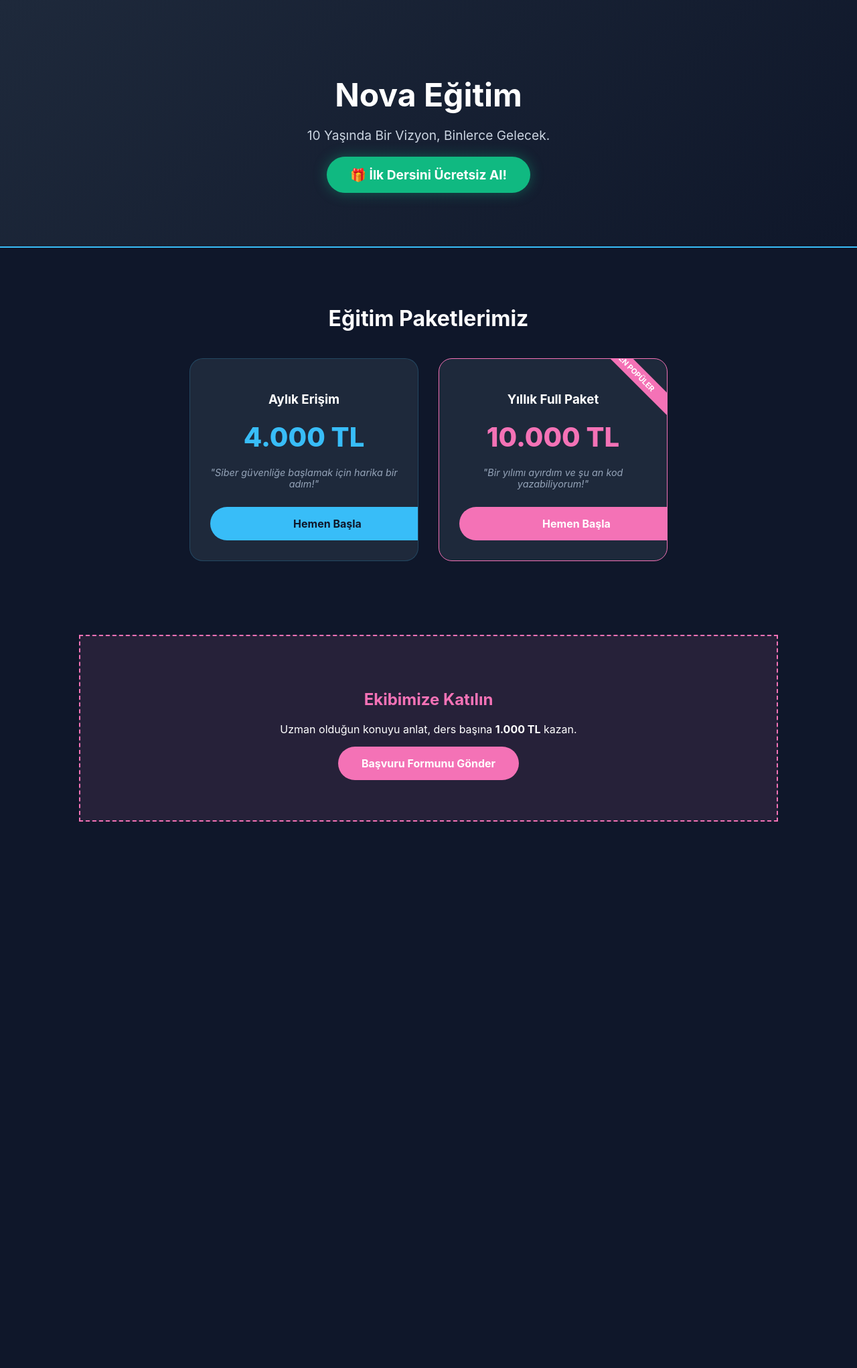
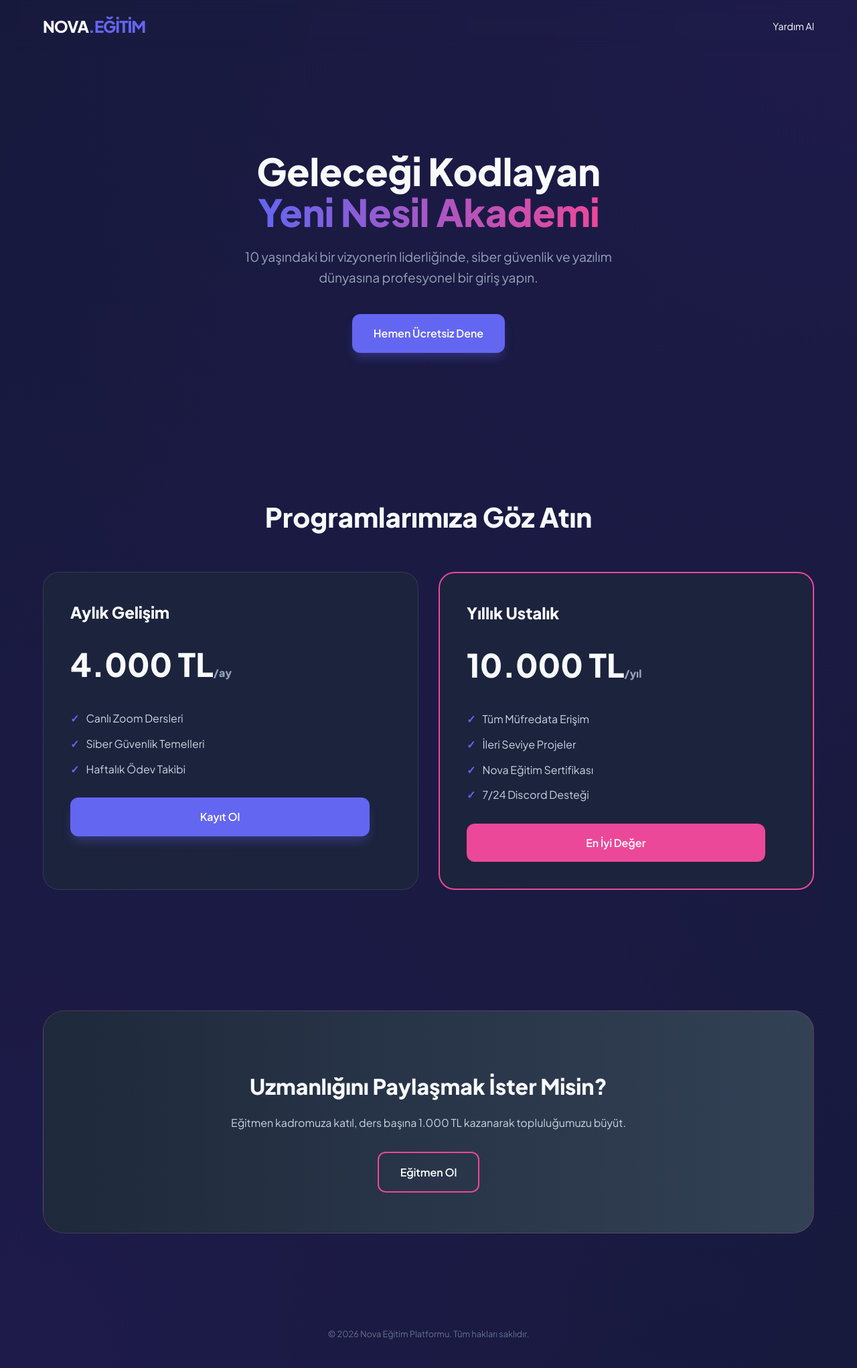
Before and after one commit to talhasahin1520-ctrl/talha-akademi, a Flask app: page / in a window 1280 px wide. Shown: the whole page at 67% size. Before the commit the page ends 1227 px from the top, so only its background shows below. Run offline with Flask 3, Linux system fonts and the light colour scheme.

Commit message:
Update index.html

```diff
--- a/templates/index.html
+++ b/templates/index.html
@@ -3,64 +3,167 @@
 <head>
     <meta charset="UTF-8">
     <meta name="viewport" content="width=device-width, initial-scale=1.0">
-    <title>Nova Eğitim - Geleceği Yakala</title>
+    <title>Nova Eğitim | Geleceğin Kodlama Okulu</title>
+    <link href="https://fonts.googleapis.com/css2?family=Plus+Jakarta+Sans:wght@400;600;800&display=swap" rel="stylesheet">
     <style>
-        :root { --primary: #38bdf8; --secondary: #f472b6; --bg: #0f172a; --card-bg: #1e293b; }
-        body { background: var(--bg); color: white; font-family: 'Inter', sans-serif; text-align: center; margin: 0; padding: 0; }
-        .section { padding: 60px 20px; max-width: 1000px; margin: 0 auto; }
+        :root {
+            --primary: #6366f1; /* Modern İndigo Mavi */
+            --secondary: #ec4899; /* Canlı Pembe */
+            --dark: #0f172a;
+            --card-bg: rgba(30, 41, 59, 0.7);
+        }
 
-        /* Glassmorphism Efekti */
-        .hero { background: linear-gradient(135deg, #1e293b 0%, #0f172a 100%); border-bottom: 2px solid var(--primary); padding: 80px 20px; }
+        body {
+            background-color: var(--dark);
+            background-image: radial-gradient(circle at top right, #1e1b4b, transparent),
+                              radial-gradient(circle at bottom left, #1e1b4b, transparent);
+            color: #f8fafc;
+            font-family: 'Plus Jakarta Sans', sans-serif;
+            margin: 0;
+            line-height: 1.6;
+        }
 
-        .btn { display: inline-block; padding: 15px 35px; border-radius: 50px; text-decoration: none; font-weight: bold; transition: 0.4s; cursor: pointer; border: none; }
-        .btn-green { background: #10b981; color: white; font-size: 1.2rem; box-shadow: 0 0 20px rgba(16, 185, 129, 0.4); }
-        .btn-green:hover { transform: translateY(-5px); box-shadow: 0 0 30px rgba(16, 185, 129, 0.6); }
+        /* Navbar Simülasyonu */
+        nav {
+            padding: 20px 5%;
+            display: flex;
+            justify-content: space-between;
+            align-items: center;
+            backdrop-filter: blur(10px);
+            position: sticky;
+            top: 0;
+            z-index: 100;
+        }
 
-        .container { display: flex; justify-content: center; gap: 30px; flex-wrap: wrap; margin-top: 40px; }
-        .card { background: var(--card-bg); border: 1px solid rgba(56, 189, 248, 0.2); border-radius: 20px; padding: 30px; width: 280px; transition: 0.3s; position: relative; overflow: hidden; }
-        .card:hover { border-color: var(--primary); transform: translateY(-10px); box-shadow: 0 10px 30px rgba(0,0,0,0.5); }
+        .logo { font-weight: 800; font-size: 1.5rem; letter-spacing: -1px; }
+        .logo span { color: var(--primary); }
 
-        .price { font-size: 40px; font-weight: 800; color: var(--primary); margin: 20px 0; }
-        .feedback { font-style: italic; color: #94a3b8; font-size: 0.9rem; margin-bottom: 20px; min-height: 40px; }
+        .hero {
+            padding: 100px 5%;
+            text-align: center;
+        }
 
-        .buy-btn { background: var(--primary); color: var(--bg); width: 100%; }
-        .buy-btn-alt { background: var(--secondary); color: white; }
+        h1 { font-size: 3.5rem; font-weight: 800; margin-bottom: 20px; line-height: 1.1; }
+        .gradient-text {
+            background: linear-gradient(90deg, var(--primary), var(--secondary));
+            -webkit-background-clip: text;
+            -webkit-text-fill-color: transparent;
+        }
 
-        .footer-recruit { background: rgba(244, 114, 182, 0.1); border: 2px dashed var(--secondary); margin-top: 50px; }
+        .btn {
+            padding: 16px 32px;
+            border-radius: 12px;
+            font-weight: 600;
+            text-decoration: none;
+            transition: all 0.3s cubic-bezier(0.4, 0, 0.2, 1);
+            display: inline-block;
+        }
+
+        .btn-primary {
+            background: var(--primary);
+            color: white;
+            box-shadow: 0 10px 15px -3px rgba(99, 102, 241, 0.3);
+        }
+
+        .btn-primary:hover {
+            transform: translateY(-3px);
+            box-shadow: 0 20px 25px -5px rgba(99, 102, 241, 0.4);
+        }
+
+        .pricing-section { padding: 80px 5%; }
+
+        .grid {
+            display: grid;
+            grid-template-columns: repeat(auto-fit, minmax(300px, 1fr));
+            gap: 30px;
+            margin-top: 50px;
+        }
+
+        .card {
+            background: var(--card-bg);
+            border: 1px solid rgba(255, 255, 255, 0.1);
+            border-radius: 24px;
+            padding: 40px;
+            backdrop-filter: blur(12px);
+            transition: border 0.3s;
+        }
+
+        .card:hover { border-color: var(--primary); }
+
+        .card h3 { font-size: 1.5rem; margin: 0; }
+        .price { font-size: 3rem; font-weight: 800; margin: 20px 0; }
+        .price span { font-size: 1rem; color: #94a3b8; }
+
+        ul { list-style: none; padding: 0; margin: 30px 0; text-align: left; }
+        ul li { margin-bottom: 12px; color: #cbd5e1; display: flex; align-items: center; }
+        ul li::before { content: "✓"; color: var(--primary); margin-right: 10px; font-weight: bold; }
+
+        .teacher-banner {
+            background: linear-gradient(90deg, #1e293b, #334155);
+            border-radius: 32px;
+            padding: 60px;
+            margin: 100px 5%;
+            text-align: center;
+            border: 1px solid rgba(244, 114, 182, 0.2);
+        }
+
+        @media (max-width: 768px) {
+            h1 { font-size: 2.5rem; }
+        }
     </style>
 </head>
 <body>
 
-    <div class="hero">
-        <h1 style="font-size: 3rem; margin-bottom: 10px;">Nova Eğitim</h1>
-        <p style="font-size: 1.2rem; color: #cbd5e1;">10 Yaşında Bir Vizyon, Binlerce Gelecek.</p>
-        <a href="mailto:talhasahin1520@gmail.com?subject=Ücretsiz Ders Talebi&body=Merhaba Talha, Nova Eğitim'deki ilk ücretsiz dersimi almak istiyorum." class="btn btn-green">🎁 İlk Dersini Ücretsiz Al!</a>
-    </div>
+    <nav>
+        <div class="logo">NOVA<span>.EĞİTİM</span></div>
+        <a href="mailto:talhasahin1520@gmail.com" style="color: white; text-decoration: none; font-size: 0.9rem;">Yardım Al</a>
+    </nav>
 
-    <div class="section">
-        <h2 style="font-size: 2rem;">Eğitim Paketlerimiz</h2>
-        <div class="container">
+    <section class="hero">
+        <h1>Geleceği Kodlayan <br><span class="gradient-text">Yeni Nesil Akademi</span></h1>
+        <p style="max-width: 600px; margin: 0 auto 40px; color: #94a3b8; font-size: 1.2rem;">
+            10 yaşındaki bir vizyonerin liderliğinde, siber güvenlik ve yazılım dünyasına profesyonel bir giriş yapın.
+        </p>
+        <a href="mailto:talhasahin1520@gmail.com?subject=Ücretsiz Ders" class="btn btn-primary">Hemen Ücretsiz Dene</a>
+    </section>
+
+    <section class="pricing-section">
+        <h2 style="text-align: center; font-size: 2.5rem;">Programlarımıza Göz Atın</h2>
+        <div class="grid">
             <div class="card">
-                <h3>Aylık Erişim</h3>
-                <div class="price">4.000 TL</div>
-                <p class="feedback">"Siber güvenliğe başlamak için harika bir adım!"</p>
-                <a href="mailto:talhasahin1520@gmail.com?subject=Aylık Abonelik Talebi" class="btn buy-btn">Hemen Başla</a>
+                <h3>Aylık Gelişim</h3>
+                <div class="price">4.000 TL<span>/ay</span></div>
+                <ul>
+                    <li>Canlı Zoom Dersleri</li>
+                    <li>Siber Güvenlik Temelleri</li>
+                    <li>Haftalık Ödev Takibi</li>
+                </ul>
+                <a href="mailto:talhasahin1520@gmail.com?subject=Aylık Abonelik" class="btn btn-primary" style="width:80%; text-align: center;">Kayıt Ol</a>
             </div>
-            <div class="card" style="border-color: var(--secondary);">
-                <div style="background: var(--secondary); color: white; position: absolute; top: 10px; right: -30px; transform: rotate(45deg); padding: 5px 40px; font-size: 0.7rem; font-weight: bold;">EN POPÜLER</div>
-                <h3>Yıllık Full Paket</h3>
-                <div class="price" style="color: var(--secondary);">10.000 TL</div>
-                <p class="feedback">"Bir yılımı ayırdım ve şu an kod yazabiliyorum!"</p>
-                <a href="mailto:talhasahin1520@gmail.com?subject=Yıllık Abonelik Talebi" class="btn btn buy-btn buy-btn-alt">Hemen Başla</a>
+
+            <div class="card" style="border: 2px solid var(--secondary);">
+                <h3>Yıllık Ustalık</h3>
+                <div class="price">10.000 TL<span>/yıl</span></div>
+                <ul>
+                    <li>Tüm Müfredata Erişim</li>
+                    <li>İleri Seviye Projeler</li>
+                    <li>Nova Eğitim Sertifikası</li>
+                    <li>7/24 Discord Desteği</li>
+                </ul>
+                <a href="mailto:talhasahin1520@gmail.com?subject=Yıllık Abonelik" class="btn" style="background: var(--secondary); color: white; width:80%; text-align: center;">En İyi Değer</a>
             </div>
         </div>
-    </div>
+    </section>
 
-    <div class="section footer-recruit">
-        <h2 style="color: var(--secondary);">Ekibimize Katılın</h2>
-        <p>Uzman olduğun konuyu anlat, ders başına <strong>1.000 TL</strong> kazan.</p>
-        <a href="mailto:talhasahin1520@gmail.com?subject=Öğretmenlik Başvurusu&body=Merhaba, Nova Eğitim'de öğretmen olmak istiyorum. Branşım: " class="btn buy-btn-alt">Başvuru Formunu Gönder</a>
-    </div>
+    <section class="teacher-banner">
+        <h2 style="font-size: 2rem; margin-bottom: 10px;">Uzmanlığını Paylaşmak İster Misin?</h2>
+        <p style="color: #cbd5e1; margin-bottom: 30px;">Eğitmen kadromuza katıl, ders başına 1.000 TL kazanarak topluluğumuzu büyüt.</p>
+        <a href="mailto:talhasahin1520@gmail.com?subject=Öğretmen Başvurusu" class="btn" style="border: 2px solid var(--secondary); color: white;">Eğitmen Ol</a>
+    </section>
+
+    <footer style="padding: 40px; text-align: center; color: #64748b; font-size: 0.8rem;">
+        © 2026 Nova Eğitim Platformu. Tüm hakları saklıdır.
+    </footer>
 
 </body>
 </html>
```
